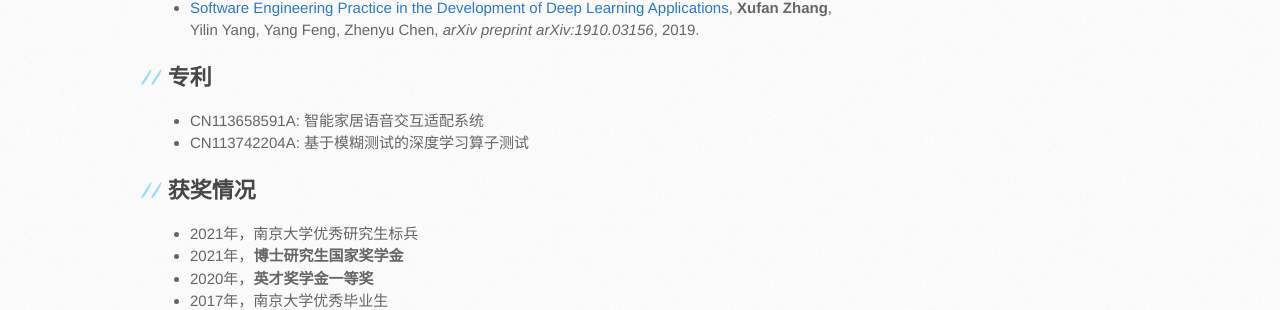
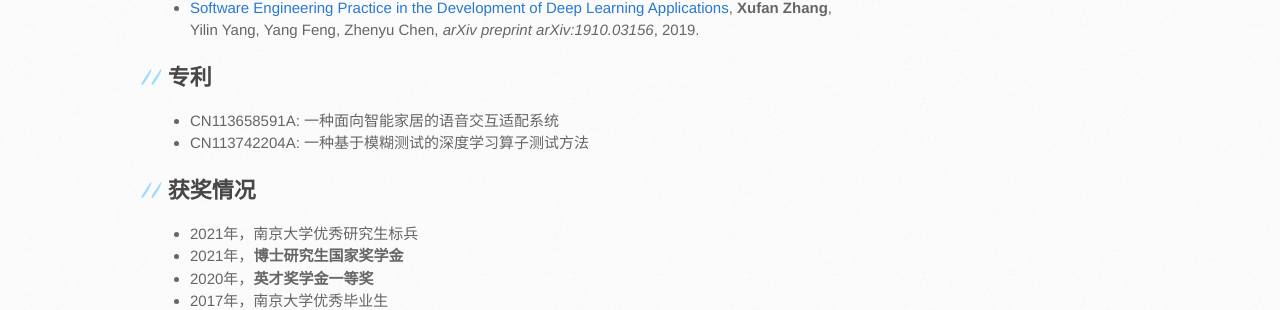
Before and after one commit to sunshinezxf/sunshinezxf.github.io, a Jekyll site: the page built from zh.md, in a window 1280 px wide. Shown: the part 1588-1898 px from the top of the page. Built offline with Jekyll 4.4.1, drawn with Linux system fonts in a browser that asks for light colours; the repository's description, which GitHub fills in, is left out; our own code applies the rules of GitHub Pages for plain Markdown files.

Commit message:
更新部分中文描述

```diff
--- a/zh.md
+++ b/zh.md
@@ -52,8 +52,8 @@ lang: zh
 
 ## 专利
 
-- CN113658591A: 智能家居语音交互适配系统
-- CN113742204A: 基于模糊测试的深度学习算子测试
+- CN113658591A: 一种面向智能家居的语音交互适配系统
+- CN113742204A: 一种基于模糊测试的深度学习算子测试方法
 
 ## 获奖情况
 
```
